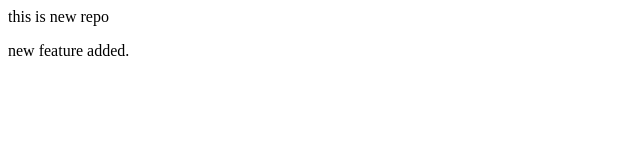
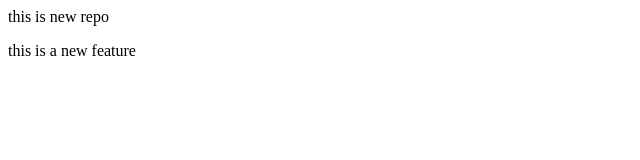
Before and after one commit to Sahilpatel2507/LocalRepo, a plain HTML site: page index.html in a window 1280 px wide. Shown: the full height of the page, 0-640 px from the left. Drawn offline with Linux system fonts and the light colour scheme.

Commit message:
add new feature

```diff
--- a/index.html
+++ b/index.html
@@ -1,2 +1,2 @@
 <p>this is new repo</p>
-<p>new feature added.</p>
+<p> this is a new feature</p>
```
